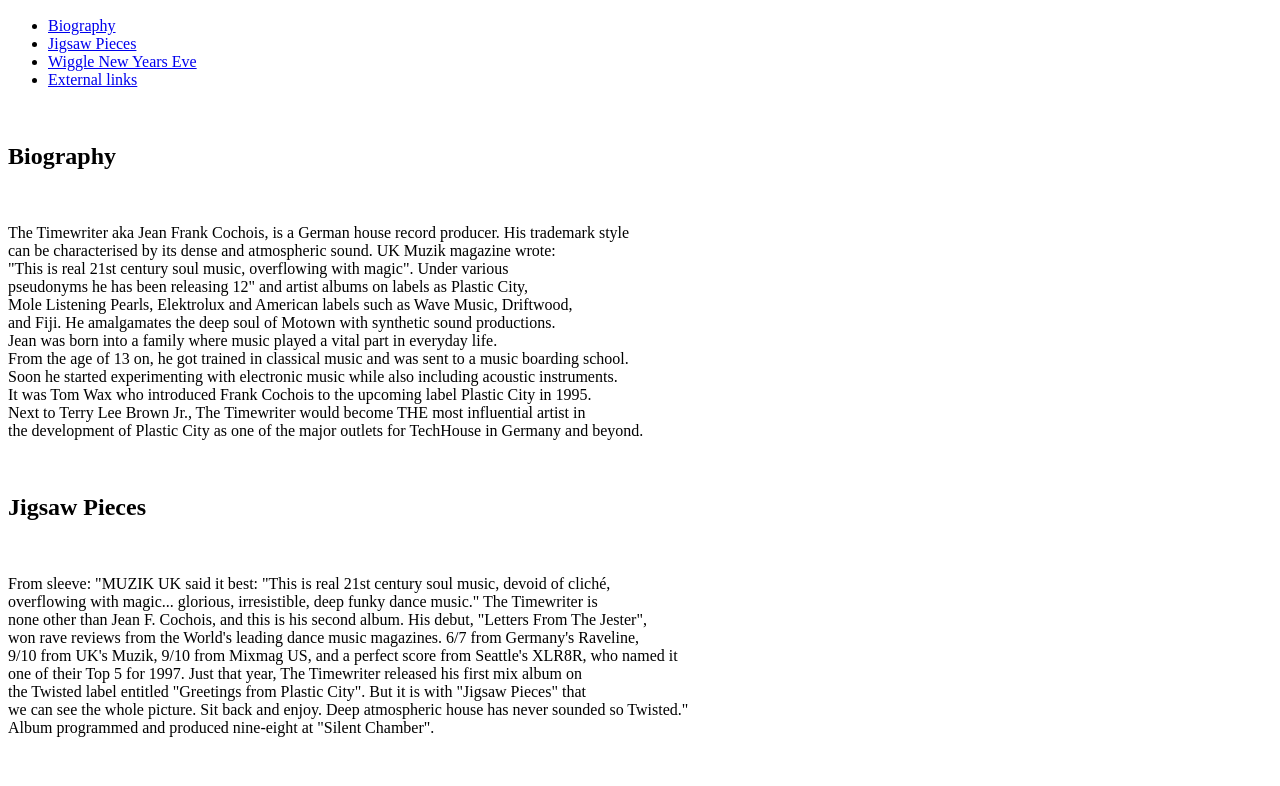
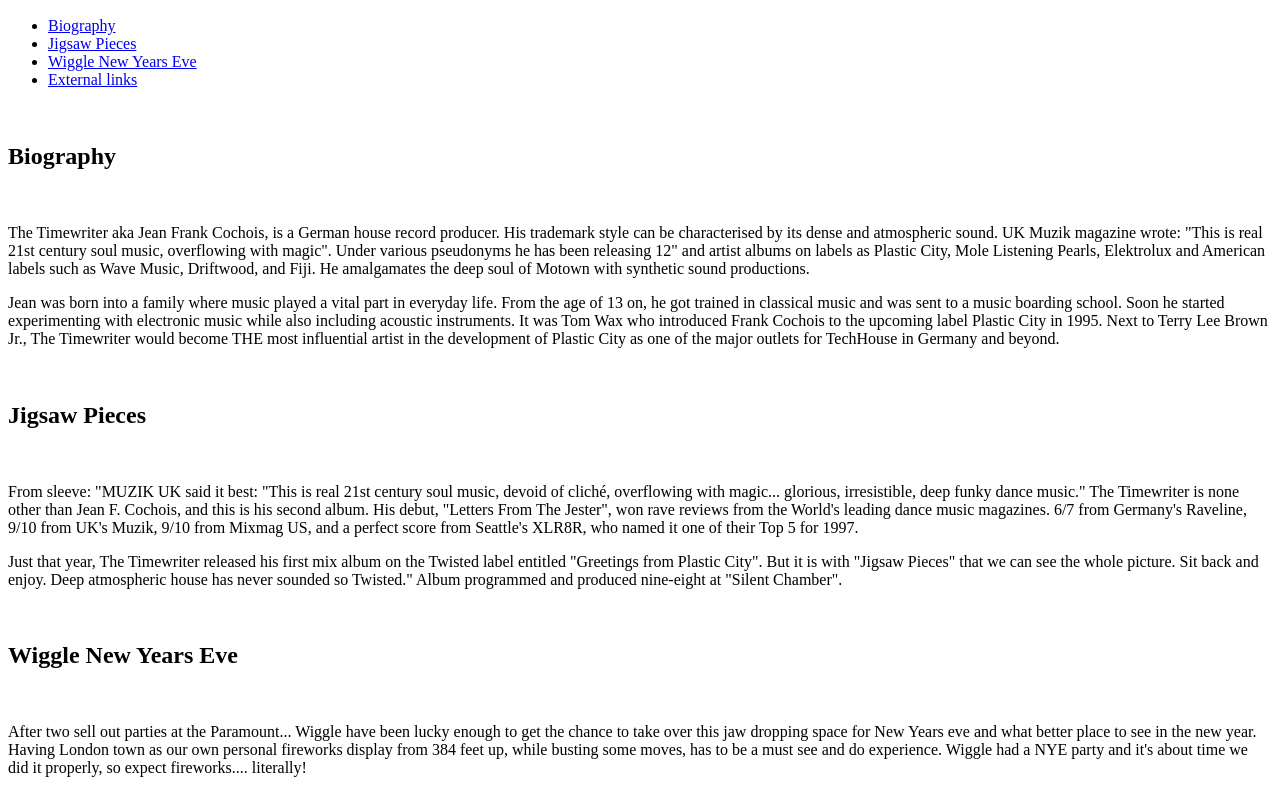
Before and after one commit to alexy8618/alexys_repo, a plain HTML site: page practice_1/index.html in a window 1280 px wide. Shown: the part 533-1319 px from the top of the page. Drawn offline with Linux system fonts and the light colour scheme.

Commit message:
Update index.html

```diff
--- a/practice_1/index.html
+++ b/practice_1/index.html
@@ -17,39 +17,37 @@
         </ul> <br>
 
         <h2 id="Biography">Biography</h2><br>
-    <p> The Timewriter aka Jean Frank Cochois, is a German house record producer. His trademark style<br>
-        can be characterised by its dense and atmospheric sound. UK Muzik magazine wrote:<br>
-        "This is real 21st century soul music, overflowing with magic". Under various<br>
-        pseudonyms he has been releasing 12" and artist albums on labels as Plastic City,<br>
-        Mole Listening Pearls, Elektrolux and American labels such as Wave Music, Driftwood,<br>
-        and Fiji. He amalgamates the deep soul of Motown with synthetic sound productions.<br>
-        Jean was born into a family where music played a vital part in everyday life. <br>
-        From the age of 13 on, he got trained in classical music and was sent to a music boarding school.<br>
-        Soon he started experimenting with electronic music while also including acoustic instruments.<br>
-        It was Tom Wax who introduced Frank Cochois to the upcoming label Plastic City in 1995.<br>
-        Next to Terry Lee Brown Jr., The Timewriter would become THE most influential artist in<br>
-        the development of Plastic City as one of the major outlets for TechHouse in Germany and beyond.
-    </p><br>
+        <p> The Timewriter aka Jean Frank Cochois, is a German house record producer. His trademark style
+            can be characterised by its dense and atmospheric sound. UK Muzik magazine wrote:
+            "This is real 21st century soul music, overflowing with magic". Under various
+            pseudonyms he has been releasing 12" and artist albums on labels as Plastic City,
+            Mole Listening Pearls, Elektrolux and American labels such as Wave Music, Driftwood,
+            and Fiji. He amalgamates the deep soul of Motown with synthetic sound productions.</p>
+        <p>Jean was born into a family where music played a vital part in everyday life.
+            From the age of 13 on, he got trained in classical music and was sent to a music boarding school.
+            Soon he started experimenting with electronic music while also including acoustic instruments.
+            It was Tom Wax who introduced Frank Cochois to the upcoming label Plastic City in 1995.
+            Next to Terry Lee Brown Jr., The Timewriter would become THE most influential artist in
+            the development of Plastic City as one of the major outlets for TechHouse in Germany and beyond.</p><br>
 
         <h2 id="Jigsaw Pieces">Jigsaw Pieces</h2><br>
-    <p> From sleeve: "MUZIK UK said it best: "This is real 21st century soul music, devoid of cliché,<br>
-        overflowing with magic... glorious, irresistible, deep funky dance music." The Timewriter is<br>
-        none other than Jean F. Cochois, and this is his second album. His debut, "Letters From The Jester",<br>
-        won rave reviews from the World's leading dance music magazines. 6/7 from Germany's Raveline,<br>
-        9/10 from UK's Muzik, 9/10 from Mixmag US, and a perfect score from Seattle's XLR8R, who named it<br>
-        one of their Top 5 for 1997. Just that year, The Timewriter released his first mix album on<br>
-        the Twisted label entitled "Greetings from Plastic City". But it is with "Jigsaw Pieces" that<br>
-        we can see the whole picture. Sit back and enjoy. Deep atmospheric house has never sounded so Twisted."<br>
-        Album programmed and produced nine-eight at "Silent Chamber".
-    </p><br>
+        <p> From sleeve: "MUZIK UK said it best: "This is real 21st century soul music, devoid of cliché,
+            overflowing with magic... glorious, irresistible, deep funky dance music." The Timewriter is
+            none other than Jean F. Cochois, and this is his second album. His debut, "Letters From The Jester",
+            won rave reviews from the World's leading dance music magazines. 6/7 from Germany's Raveline,
+            9/10 from UK's Muzik, 9/10 from Mixmag US, and a perfect score from Seattle's XLR8R, who named it
+            one of their Top 5 for 1997.</p>
+        <p> Just that year, The Timewriter released his first mix album on
+            the Twisted label entitled "Greetings from Plastic City". But it is with "Jigsaw Pieces" that
+            we can see the whole picture. Sit back and enjoy. Deep atmospheric house has never sounded so Twisted."
+            Album programmed and produced nine-eight at "Silent Chamber".</p><br>
 
         <h2 id="Wiggle New Years Eve">Wiggle New Years Eve</h2><br>
-    <p> After two sell out parties at the Paramount... Wiggle have been lucky enough to get the chance to take<br>
-        over this jaw dropping space for New Years eve and what better place to see in the new year.<br>
-        Having London town as our own personal fireworks display from 384 feet up, while busting some moves,<br>
-        has to be a must see and do experience. Wiggle had a NYE party and it's about time we did it properly,<br>
-        so expect fireworks.... literally!<br>
-    </p><br>
+        <p> After two sell out parties at the Paramount... Wiggle have been lucky enough to get the chance to take
+            over this jaw dropping space for New Years eve and what better place to see in the new year.
+            Having London town as our own personal fireworks display from 384 feet up, while busting some moves,
+            has to be a must see and do experience. Wiggle had a NYE party and it's about time we did it properly,
+            so expect fireworks.... literally!</p><br>
 
         <h2 id="External links">External links</h2><br>
         <ul>
```
Lines whose indentation alone changed are shown as unchanged.
